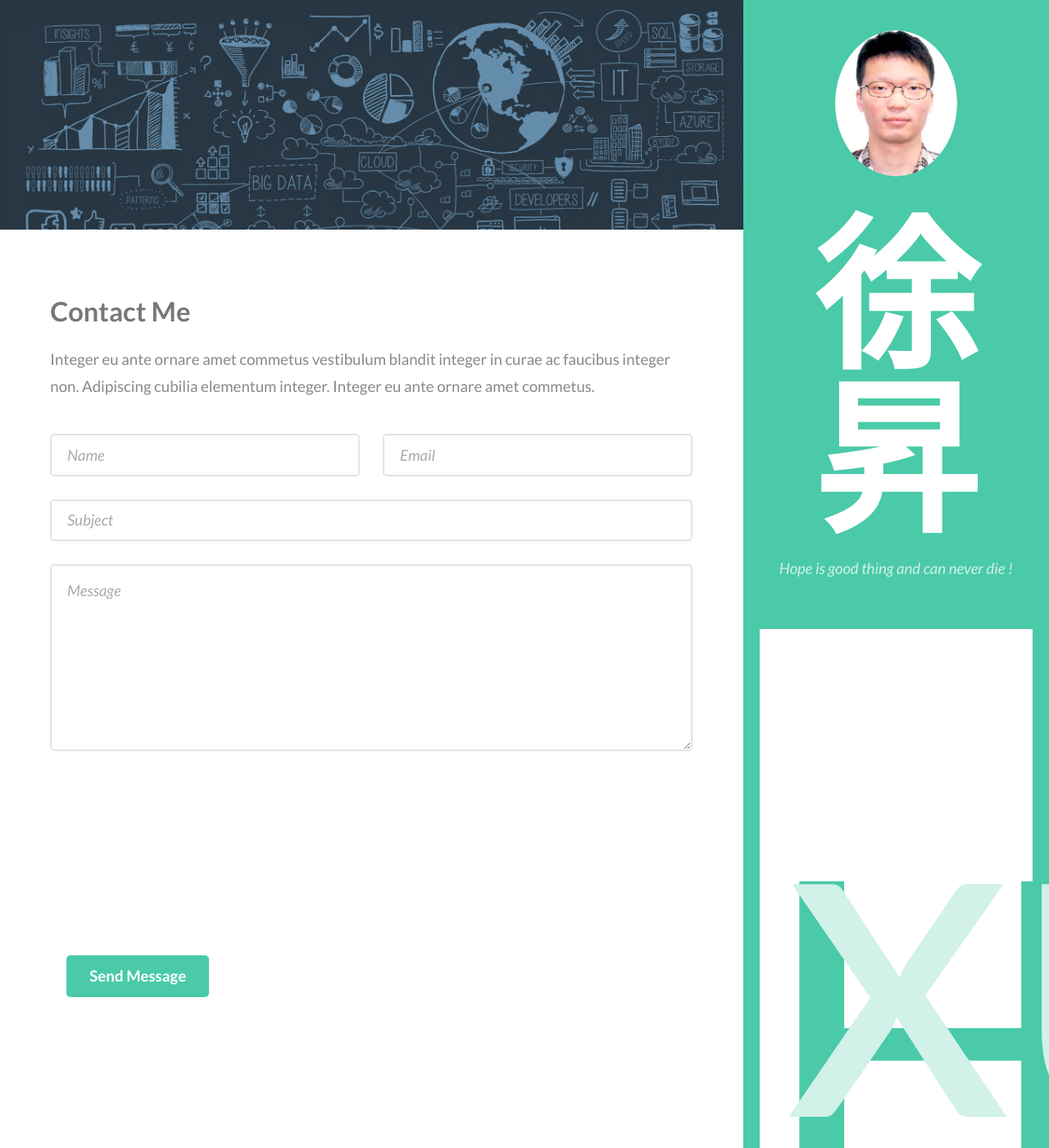
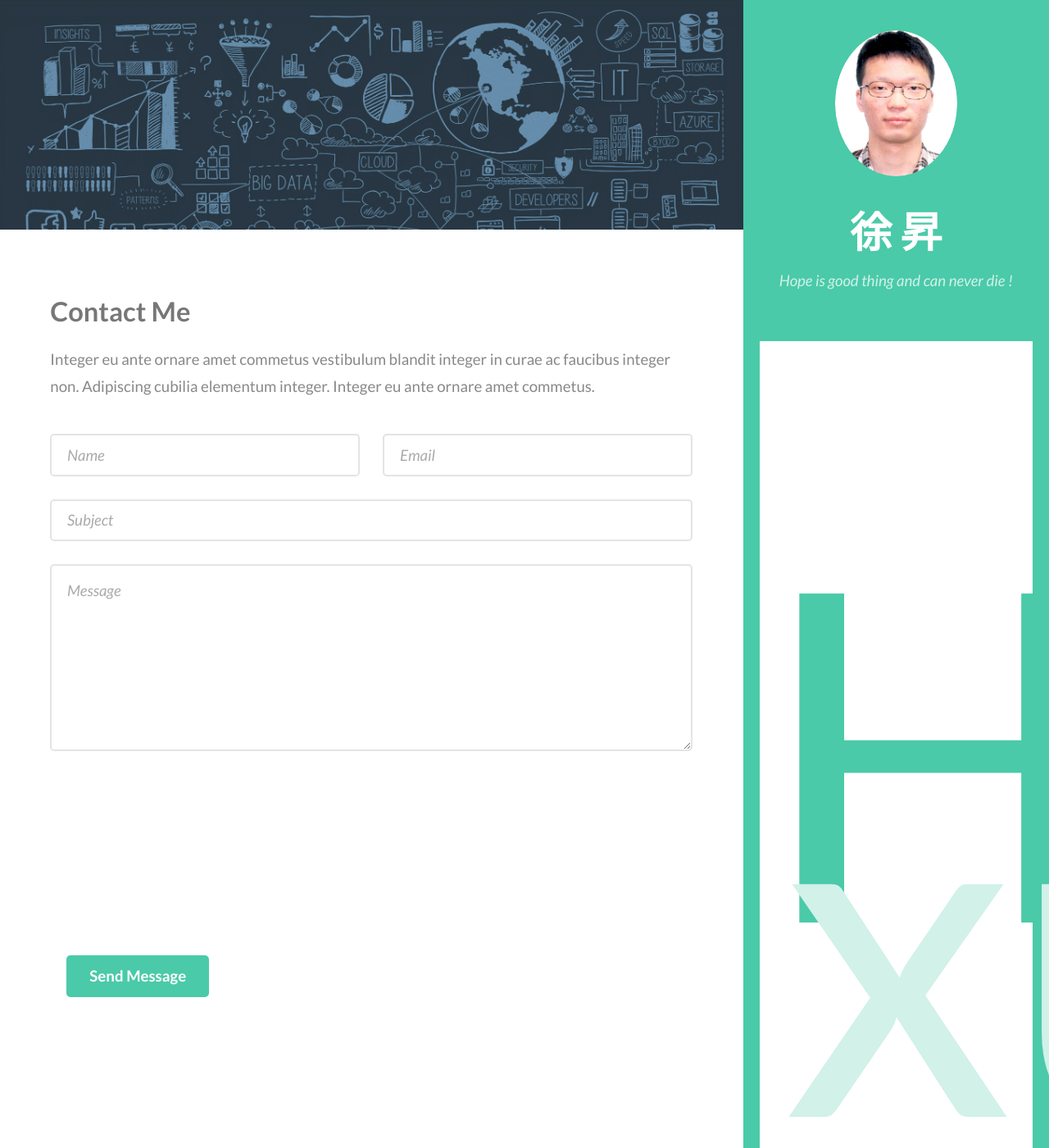
Before and after one commit to lostagex/shengxu, a Jekyll site: the page built from contact/index.html, in a window 1280 px wide and 1400 px high. Shown: the whole window at 82% size. Built offline with Jekyll 4.4.1, drawn with Linux system fonts in a browser that asks for light colours.

Commit message:
Update style.css

```diff
--- a/css/style.css
+++ b/css/style.css
@@ -982,7 +982,7 @@ li {
 			}
 
 			#header > header h1 {
-				font-size: 10.75em;
+				font-size: 2.75em;
 				margin: 0;
 			}
 
```
